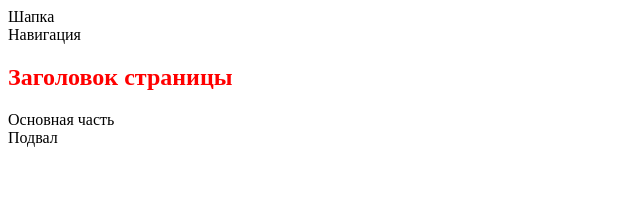
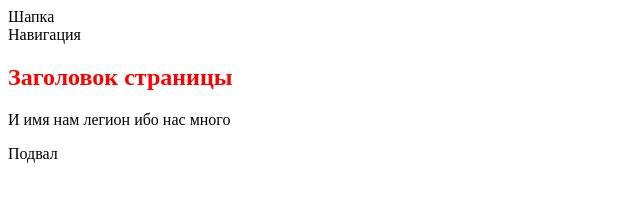
Before and after one commit to aquila062/first-project, a plain HTML site: page index.html in a window 1280 px wide. Shown: the whole page, without its empty margins (0-640 px from the left). Drawn offline with Linux system fonts and the light colour scheme; files whose address does not match are found by name.

Commit message:
Второе изменение в коде

```diff
--- a/index.html
+++ b/index.html
@@ -16,7 +16,7 @@
     <main>
       <section>
         <h1>Заголовок страницы</h1>
-        Основная часть
+        <p> И имя нам легион ибо нас много</p>
       </section>
     </main>
 
```
